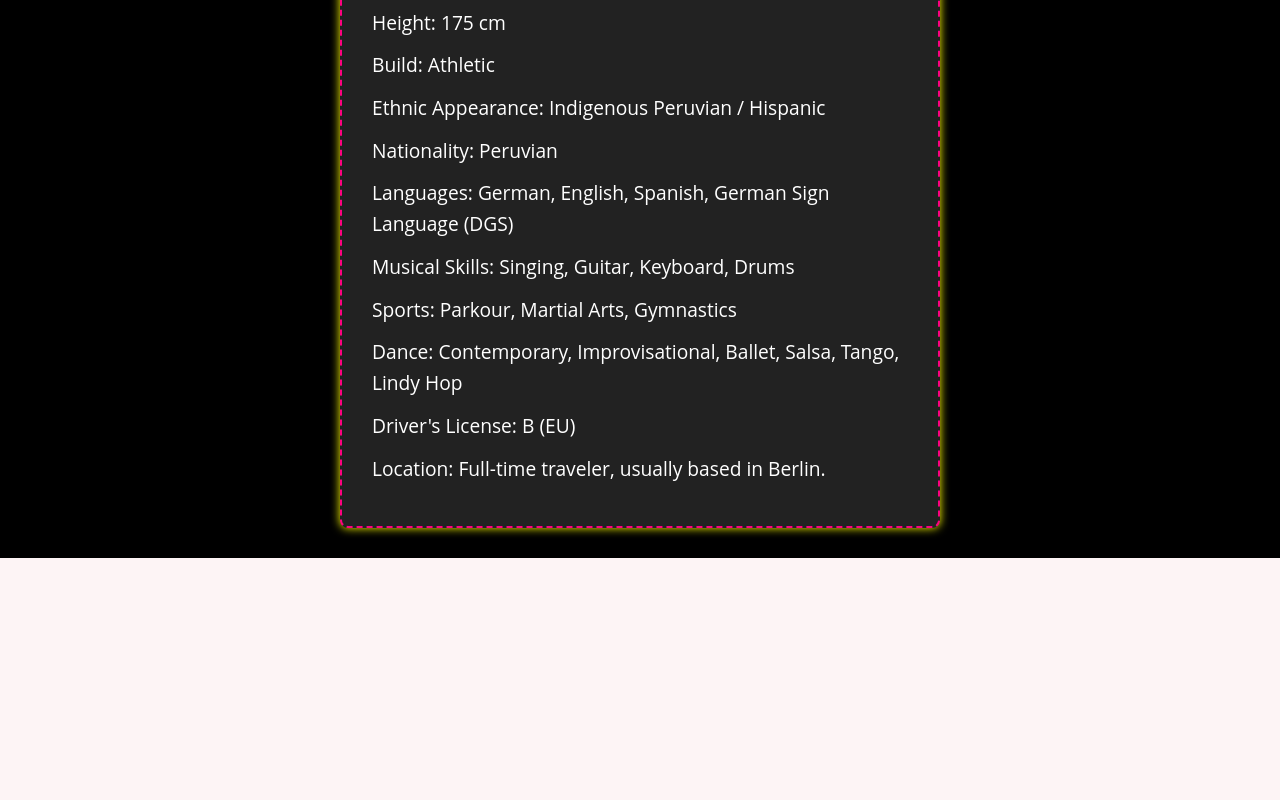
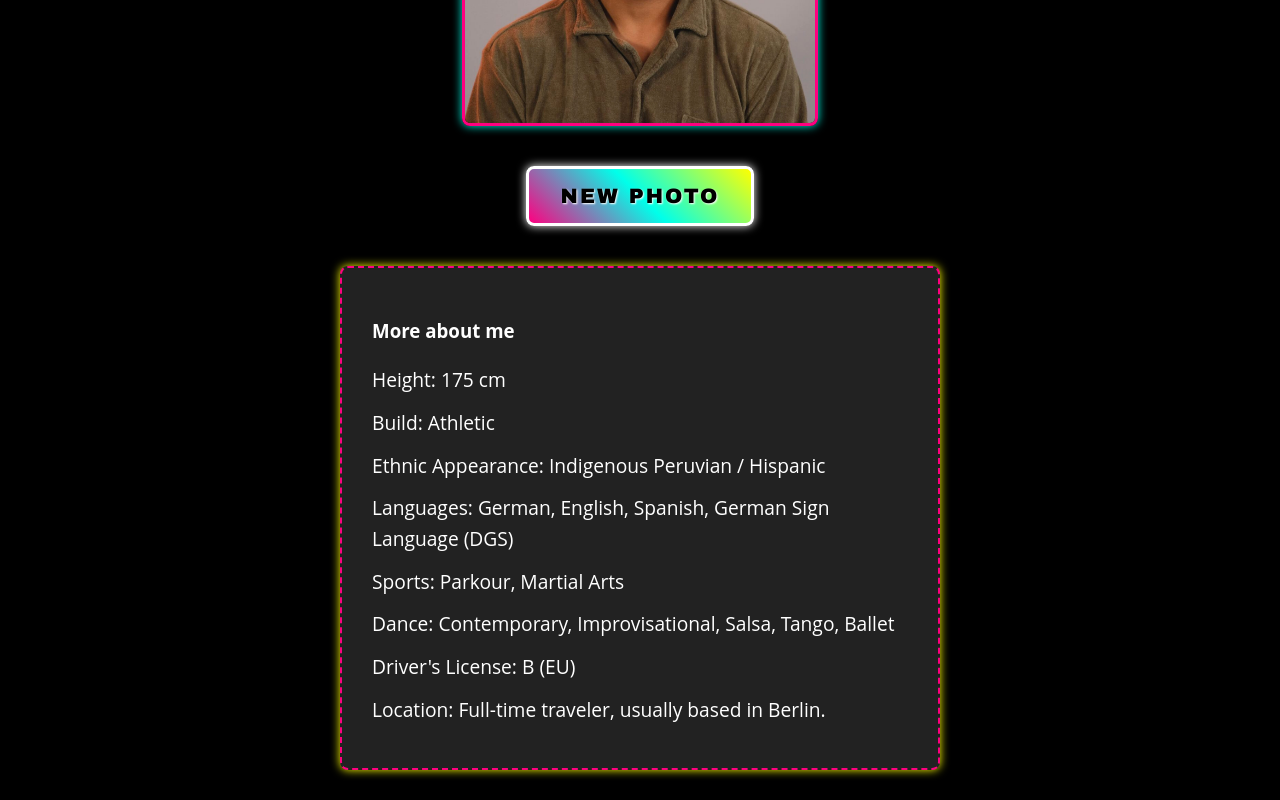
Before and after one commit to Wilfredoo/personal3.0, a React (Create React App) app: page /acting in a window 1280 px wide. Shown: the part 1511-2311 px from the top of the page. Before the commit the page ends 2069 px from the top, so only its background shows below. Built offline with nearby package versions, Linux system fonts and the light colour scheme; a web font is replaced by a local one.

Commit message:
new video aded to acting reel

```diff
--- a/src/components/Acting/Acting.jsx
+++ b/src/components/Acting/Acting.jsx
@@ -43,11 +43,9 @@ const texts = {
             "Height: 175 cm",
             "Build: Athletic",
             "Ethnic Appearance: Indigenous Peruvian / Hispanic",
-            "Nationality: Peruvian",
             "Languages: German, English, Spanish, German Sign Language (DGS)",
-            "Musical Skills: Singing, Guitar, Keyboard, Drums",
-            "Sports: Parkour, Martial Arts, Gymnastics",
-            "Dance: Contemporary, Improvisational, Ballet, Salsa, Tango, Lindy Hop",
+            "Sports: Parkour, Martial Arts",
+            "Dance: Contemporary, Improvisational, Salsa, Tango, Ballet",
             "Driver's License: B (EU)",
             "Location: Full-time traveler, usually based in Berlin.",
         ]
@@ -103,6 +101,13 @@ const Acting = () => {
                 <VideoSection>
                     <VideoEmbed>
                         <iframe
+                            src="https://www.youtube.com/embed/qPmtH8CvUyE"
+                            title="Acting Video - Latest Work"
+                            allowFullScreen
+                        />
+                    </VideoEmbed>
+                    <VideoEmbed>
+                        <iframe
                             src="https://www.youtube.com/embed/NUKl-U673Y8"
                             title="Acting Video 1"
                             allowFullScreen
--- a/src/components/FilmEquipment/FilmEquipment.jsx
+++ b/src/components/FilmEquipment/FilmEquipment.jsx
@@ -37,15 +37,14 @@ const texts = {
       "Creative Lighting: Innovative setups using Aputure MC Lights, lightstands, and reflectors."
     ],
     videos: [
-         {
-        title: "Additional Work",
-        url: "https://www.youtube.com/embed/KSrXyIQeAUo"
-      },
       {
         title: "My Film Reel",
         url: "https://www.youtube.com/embed/QznlG6t6W8s"
       },
-
+      {
+        title: "Additional Work",
+        url: "https://www.youtube.com/embed/KSrXyIQeAUo"
+      }
     ],
     contact: "Contact me on WhatsApp: +49 15781295360",
     location: "Based in Frankfurt, Berlin & Leipzig – available throughout Germany",
```
